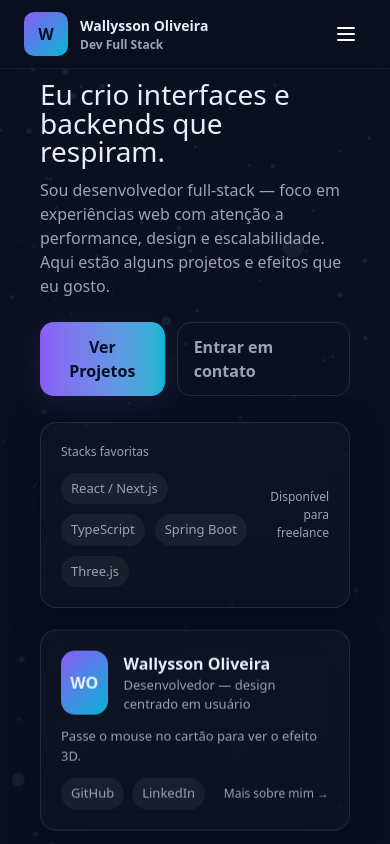
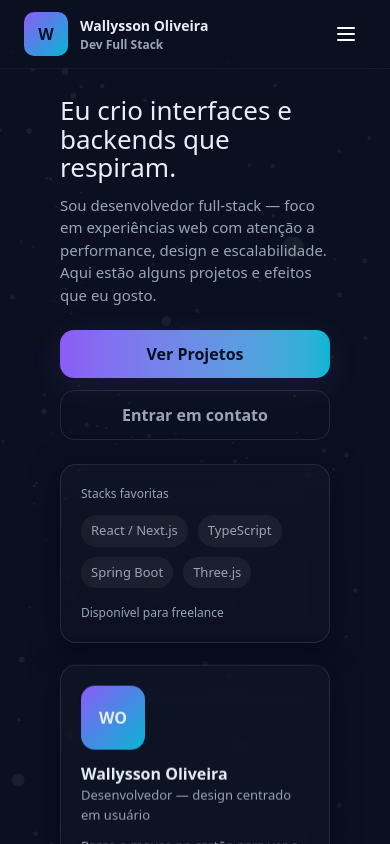
Before and after one commit to WallyssonSousa/my-portfolio, a Next.js app: page / in a window 390 px wide. Shown: the top 844 px of the page. Built offline with nearby package versions, Linux system fonts and the light colour scheme.

Commit message:
Feat: Hero com responsividade adicionada

```diff
--- a/components/hero.tsx
+++ b/components/hero.tsx
@@ -1,88 +1,107 @@
 export default function Hero() {
   return (
-    <section id="home" className="hero relative isolate grid min-h-[100vh] items-center pt-20">
-      <div className="hero-inner sticky top-20 grid grid-cols-1 items-center gap-10 md:grid-cols-[1fr_420px]">
+    <section
+      id="home"
+      className="hero relative isolate grid min-h-[100vh] items-center px-5 pt-24 sm:pt-28"
+    >
+      <div className="hero-inner grid grid-cols-1 items-center gap-10 md:grid-cols-[1fr_420px]">
+        {/* Coluna Esquerda */}
         <div>
-          <h1 className="headline m-0 text-[clamp(28px,6vw,48px)] leading-[1.02]">
+          <h1 className="headline m-0 text-[clamp(26px,6vw,48px)] leading-[1.1]">
             Eu crio interfaces e backends que{" "}
-            <span className="bg-gradient-to-r from-[#8b5cf6] to-[#06b6d4] bg-clip-text text-transparent">respiram</span>
+            <span className="bg-gradient-to-r from-[#8b5cf6] to-[#06b6d4] bg-clip-text text-transparent">
+              respiram
+            </span>
             .
           </h1>
-          <p className="sub mt-3 text-[16px] text-[#9aa4b2]">
-            Sou desenvolvedor full-stack — foco em experiências web com atenção a performance, design e escalabilidade.
-            Aqui estão alguns projetos e efeitos que eu gosto.
+
+          <p className="sub mt-3 max-w-[540px] text-[15px] text-[#9aa4b2] sm:text-[16px]">
+            Sou desenvolvedor full-stack — foco em experiências web com atenção
+            a performance, design e escalabilidade. Aqui estão alguns projetos e
+            efeitos que eu gosto.
           </p>
-          <div className="ctas mt-6 flex gap-3">
+
+          {/* CTAs */}
+          <div className="ctas mt-6 flex flex-col gap-3 sm:flex-row">
             <button
-              className="btn rounded-xl border-0 bg-gradient-to-r from-[#8b5cf6] to-[#06b6d4] px-4 py-3 font-bold text-[#061025] shadow-[0_8px_32px_rgba(139,92,246,0.12)]"
+              className="btn rounded-xl border-0 bg-gradient-to-r from-[#8b5cf6] to-[#06b6d4] px-5 py-3 font-bold text-[#061025] shadow-[0_8px_32px_rgba(139,92,246,0.12)]"
               id="btn-work"
             >
               Ver Projetos
             </button>
             <a
-              className="btn ghost rounded-xl border border-white/10 bg-transparent px-4 py-3 font-semibold text-[#9aa4b2]"
+              className="btn ghost rounded-xl border border-white/10 bg-transparent px-5 py-3 font-semibold text-[#9aa4b2] text-center"
               href="#contact"
             >
               Entrar em contato
             </a>
           </div>
 
-          <div className="card-hero mt-[26px] rounded-2xl border border-white/10 bg-[linear-gradient(180deg,rgba(255,255,255,0.02),rgba(255,255,255,0.01))] p-5 shadow-[0_6px_30px_rgba(2,6,23,0.6)] backdrop-blur-md">
-            <div className="flex items-center justify-between">
+          {/* Card Hero */}
+          <div className="card-hero mt-6 rounded-2xl border border-white/10 bg-[linear-gradient(180deg,rgba(255,255,255,0.02),rgba(255,255,255,0.01))] p-5 shadow-[0_6px_30px_rgba(2,6,23,0.6)] backdrop-blur-md">
+            <div className="flex flex-col gap-4 sm:flex-row sm:items-center sm:justify-between">
               <div>
-                <div className="text-[12px] text-[#9aa4b2]">Stacks favoritas</div>
+                <div className="text-[12px] text-[#9aa4b2]">
+                  Stacks favoritas
+                </div>
                 <div className="skills mt-3 flex flex-wrap gap-2.5">
-                  <div className="chip inline-flex items-center justify-center rounded-full bg-white/5 px-2.5 py-1.5 text-[13px] text-[#9aa4b2]">
-                    React / Next.js
-                  </div>
-                  <div className="chip inline-flex items-center justify-center rounded-full bg-white/5 px-2.5 py-1.5 text-[13px] text-[#9aa4b2]">
-                    TypeScript
-                  </div>
-                  <div className="chip inline-flex items-center justify-center rounded-full bg-white/5 px-2.5 py-1.5 text-[13px] text-[#9aa4b2]">
-                    Spring Boot
-                  </div>
-                  <div className="chip inline-flex items-center justify-center rounded-full bg-white/5 px-2.5 py-1.5 text-[13px] text-[#9aa4b2]">
-                    Three.js
-                  </div>
+                  {["React / Next.js", "TypeScript", "Spring Boot", "Three.js"].map((stack) => (
+                    <div
+                      key={stack}
+                      className="chip inline-flex items-center justify-center rounded-full bg-white/5 px-2.5 py-1.5 text-[13px] text-[#9aa4b2]"
+                    >
+                      {stack}
+                    </div>
+                  ))}
                 </div>
               </div>
-              <div className="text-right text-[12px] text-[#9aa4b2]">Disponível para freelance</div>
+              <div className="text-left sm:text-right text-[12px] text-[#9aa4b2]">
+                Disponível para freelance
+              </div>
             </div>
           </div>
         </div>
 
-        {/* Right column: small interactive card */}
+        {/* Coluna Direita */}
         <div>
           <div
             className="card-hero rounded-2xl border border-white/10 bg-[linear-gradient(180deg,rgba(255,255,255,0.02),rgba(255,255,255,0.01))] p-5 shadow-[0_6px_30px_rgba(2,6,23,0.6)] backdrop-blur-md"
             id="profile-card"
           >
-            <div className="flex items-center gap-4">
-              <div className="flex h-16 w-16 items-center justify-center rounded-[14px] bg-[linear-gradient(135deg,#8b5cf6,#06b6d4)] font-extrabold">
+            <div className="flex flex-col gap-3 sm:flex-row sm:items-center">
+              <div className="flex h-16 w-16 shrink-0 items-center justify-center rounded-[14px] bg-[linear-gradient(135deg,#8b5cf6,#06b6d4)] font-extrabold">
                 WO
               </div>
               <div>
                 <div className="font-bold">Wallysson Oliveira</div>
-                <div className="text-[13px] text-[#9aa4b2]">Desenvolvedor — design centrado em usuário</div>
+                <div className="text-[13px] text-[#9aa4b2]">
+                  Desenvolvedor — design centrado em usuário
+                </div>
               </div>
             </div>
-            <div className="mt-3 text-[13px] text-[#9aa4b2]">Passe o mouse no cartão para ver o efeito 3D.</div>
-            <div className="mt-3 flex items-center justify-between gap-2">
+
+            <div className="mt-3 text-[13px] text-[#9aa4b2]">
+              Passe o mouse no cartão para ver o efeito 3D.
+            </div>
+
+            <div className="mt-3 flex flex-col gap-3 sm:flex-row sm:items-center sm:justify-between">
               <div className="flex gap-2">
                 <a
                   href="#"
-                  className="chip inline-flex items-center justify-center rounded-full bg-white/5 px-2.5 py-1.5 text-[13px] text-[#9aa4b2]"
+                  className="chip inline-flex items-center justify-center rounded-full bg-white/5 px-3 py-1.5 text-[13px] text-[#9aa4b2]"
                 >
                   GitHub
                 </a>
                 <a
                   href="#"
-                  className="chip inline-flex items-center justify-center rounded-full bg-white/5 px-2.5 py-1.5 text-[13px] text-[#9aa4b2]"
+                  className="chip inline-flex items-center justify-center rounded-full bg-white/5 px-3 py-1.5 text-[13px] text-[#9aa4b2]"
                 >
                   LinkedIn
                 </a>
               </div>
-              <div className="text-[12px] text-[#9aa4b2]">Mais sobre mim →</div>
+              <div className="text-[12px] text-[#9aa4b2]">
+                Mais sobre mim →
+              </div>
             </div>
           </div>
         </div>
```
